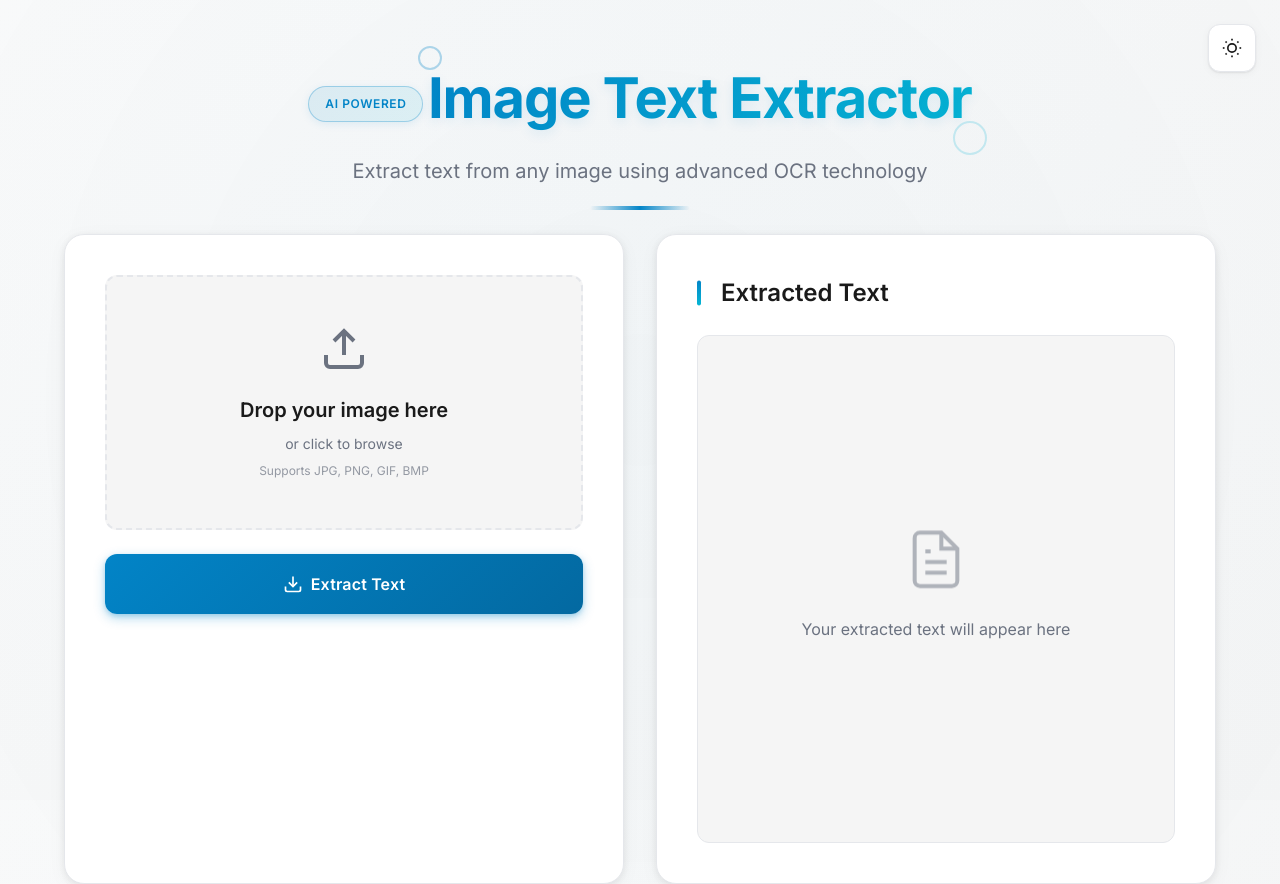
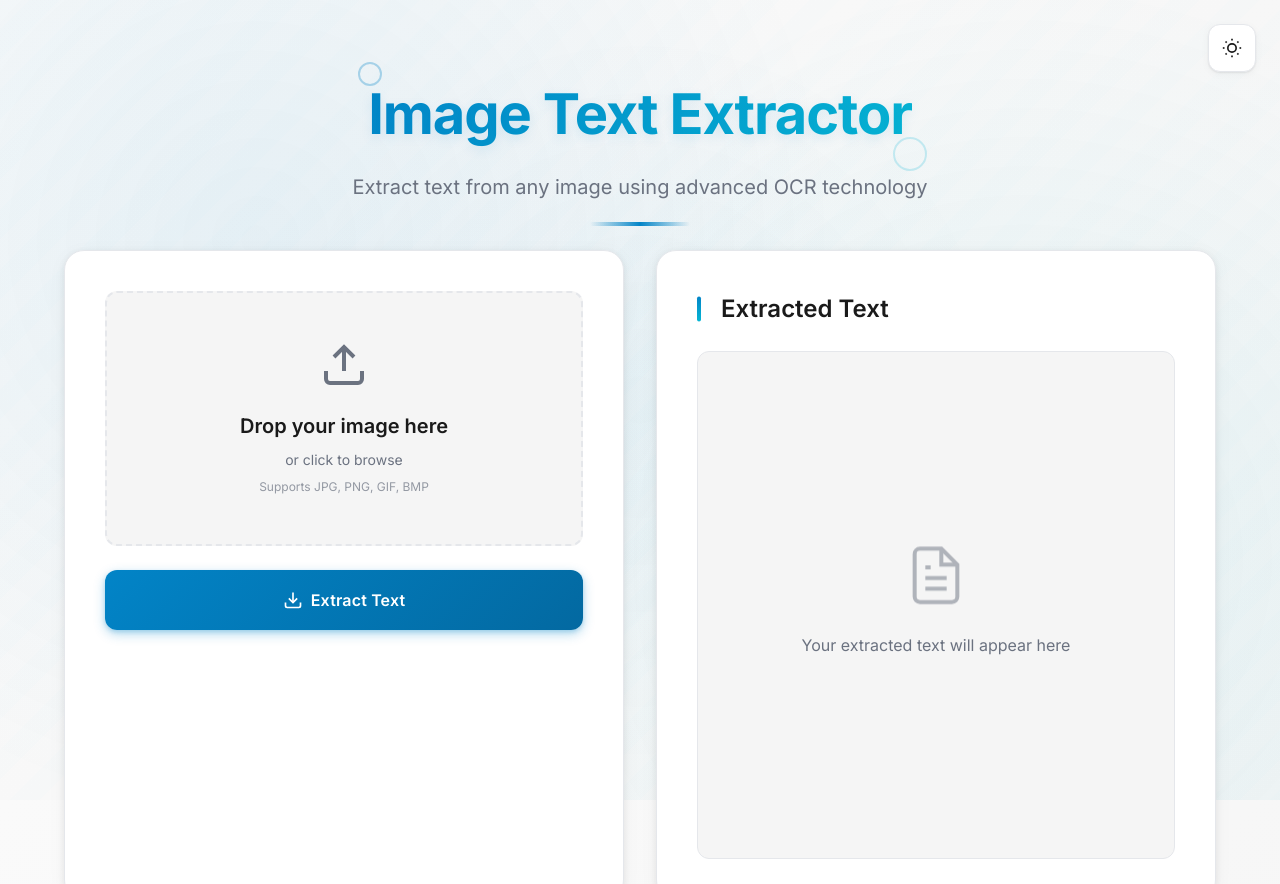
Before and after one commit to Quantum-techlab/my-repo, a website built with Vite: page index.html in a window 1280 px wide. Shown: the top 884 px of the page. Built offline with nearby package versions, Linux system fonts and the light colour scheme.

Commit message:
Updated style.css

```diff
--- a/index.html
+++ b/index.html
@@ -30,7 +30,6 @@
 
     <div class="container">
       <header class="header">
-        <div class="badge">AI Powered</div>
         <h1 class="title">Image Text Extractor</h1>
         <p class="subtitle">Extract text from any image using advanced OCR technology</p>
       </header>
--- a/style.css
+++ b/style.css
@@ -55,17 +55,43 @@ body {
 body::before {
   content: '';
   position: fixed;
-  top: -50%;
-  right: -50%;
-  width: 200%;
-  height: 200%;
-  background: radial-gradient(circle, rgba(2, 132, 199, 0.03) 0%, transparent 70%);
+  top: 0;
+  left: 0;
+  right: 0;
+  bottom: 0;
+  background-image:
+    radial-gradient(circle at 20% 30%, rgba(2, 132, 199, 0.08) 0%, transparent 50%),
+    radial-gradient(circle at 80% 70%, rgba(6, 182, 212, 0.08) 0%, transparent 50%),
+    radial-gradient(circle at 50% 50%, rgba(2, 132, 199, 0.03) 0%, transparent 50%);
   pointer-events: none;
   z-index: 0;
 }
 
 body.dark-mode::before {
-  background: radial-gradient(circle, rgba(14, 165, 233, 0.05) 0%, transparent 70%);
+  background-image:
+    radial-gradient(circle at 20% 30%, rgba(14, 165, 233, 0.12) 0%, transparent 50%),
+    radial-gradient(circle at 80% 70%, rgba(6, 182, 212, 0.12) 0%, transparent 50%),
+    radial-gradient(circle at 50% 50%, rgba(14, 165, 233, 0.06) 0%, transparent 50%);
+}
+
+body::after {
+  content: '';
+  position: fixed;
+  top: 0;
+  left: 0;
+  right: 0;
+  bottom: 0;
+  background-image:
+    linear-gradient(135deg, transparent 25%, rgba(2, 132, 199, 0.02) 25%, rgba(2, 132, 199, 0.02) 50%, transparent 50%, transparent 75%, rgba(2, 132, 199, 0.02) 75%, rgba(2, 132, 199, 0.02));
+  background-size: 60px 60px;
+  pointer-events: none;
+  z-index: 0;
+  opacity: 0.5;
+}
+
+body.dark-mode::after {
+  background-image:
+    linear-gradient(135deg, transparent 25%, rgba(14, 165, 233, 0.03) 25%, rgba(14, 165, 233, 0.03) 50%, transparent 50%, transparent 75%, rgba(14, 165, 233, 0.03) 75%, rgba(14, 165, 233, 0.03));
 }
 
 .container {
@@ -178,26 +204,11 @@ body.dark-mode .moon-icon {
   opacity: 1;
 }
 
-.badge {
-  display: inline-block;
-  padding: calc(var(--spacing-unit) * 1) calc(var(--spacing-unit) * 2);
-  background: linear-gradient(135deg, rgba(2, 132, 199, 0.1), rgba(6, 182, 212, 0.1));
-  border: 1px solid rgba(2, 132, 199, 0.3);
-  border-radius: 50px;
-  font-size: 0.75rem;
-  font-weight: 600;
-  text-transform: uppercase;
-  letter-spacing: 0.05em;
-  color: var(--color-primary);
-  margin-bottom: calc(var(--spacing-unit) * 2);
-  animation: fadeIn 0.6s cubic-bezier(0.4, 0, 0.2, 1), float 3s ease-in-out infinite 0.5s;
-  box-shadow: 0 2px 8px rgba(2, 132, 199, 0.1);
-}
 
 .header {
   text-align: center;
   margin-bottom: calc(var(--spacing-unit) * 6);
-  padding-top: calc(var(--spacing-unit) * 4);
+  padding-top: calc(var(--spacing-unit) * 6);
   position: relative;
 }
 
```
